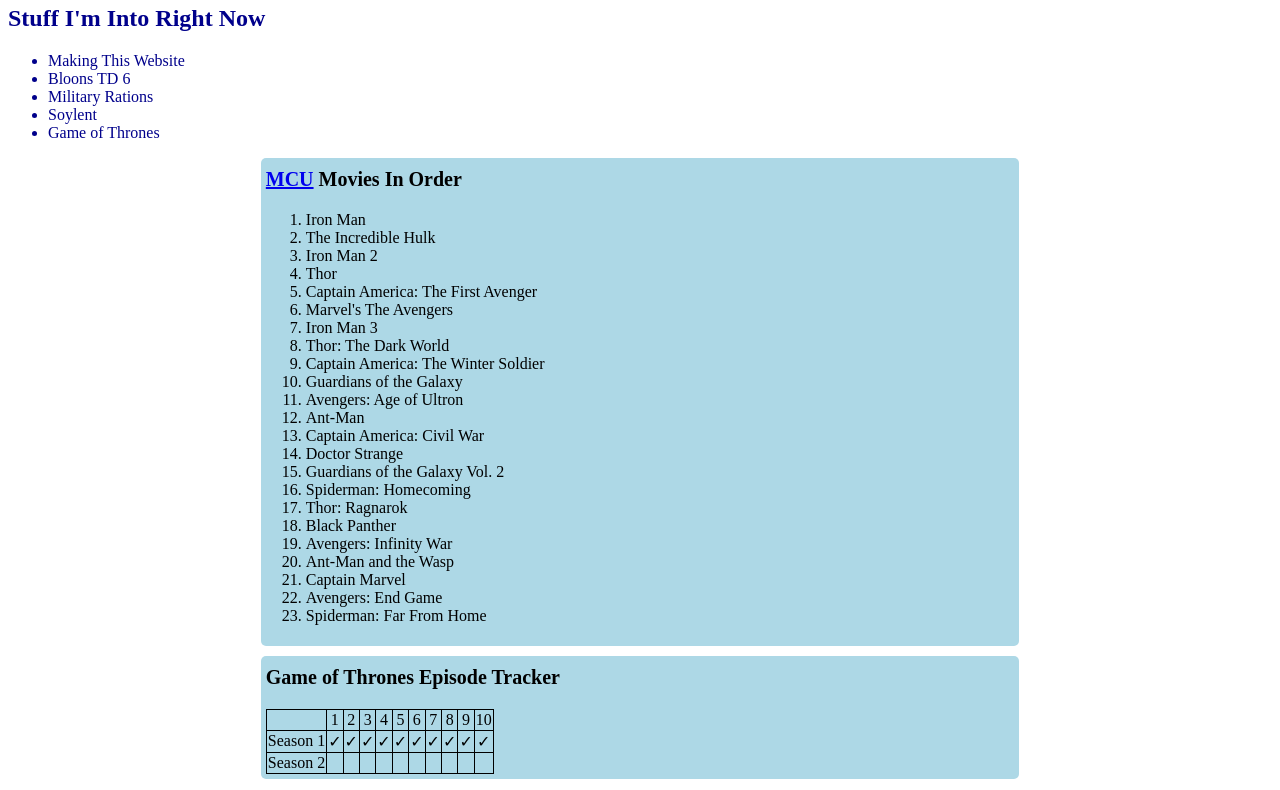
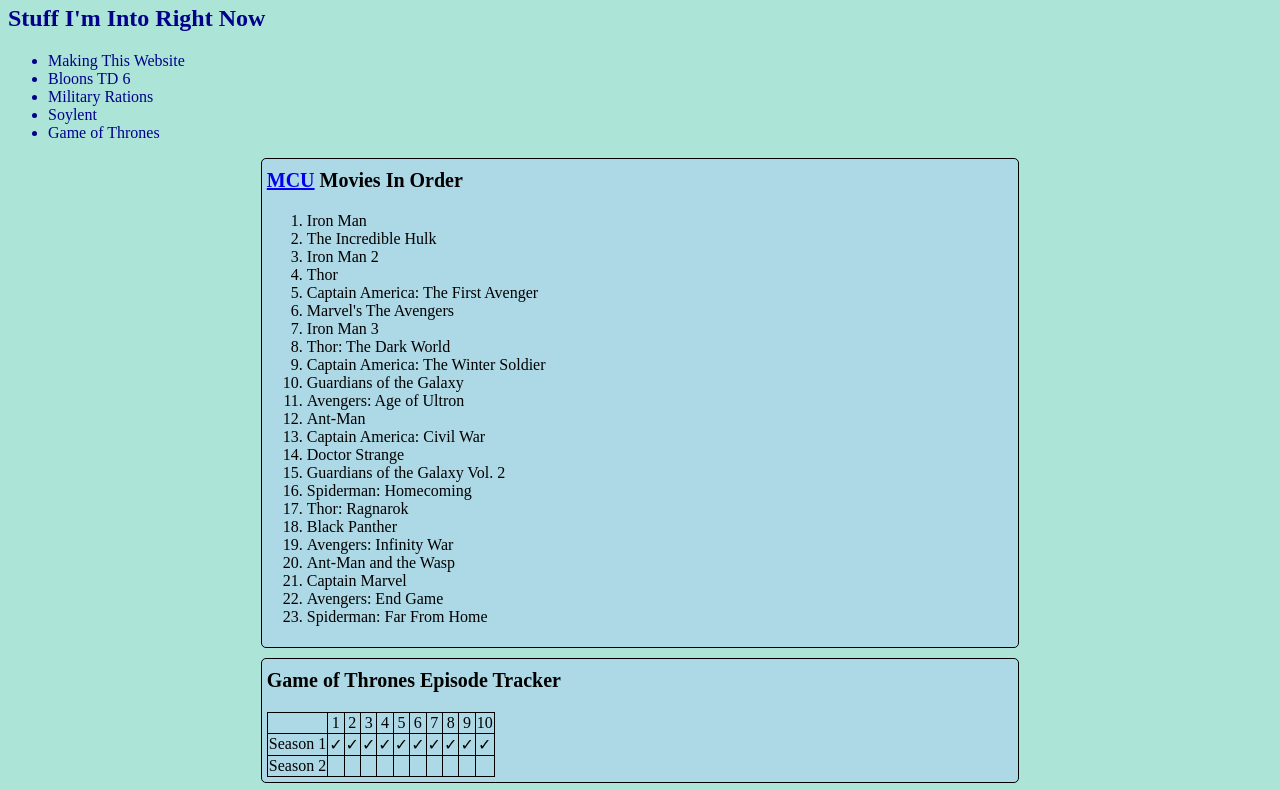
Before and after one commit to theshortengi/MyWebsite, a plain HTML site: page index.html in a window 1280 px wide. Shown: the part 203-993 px from the top of the page. Drawn offline with Linux system fonts and the light colour scheme.

Commit message:
-add background color -add borders to blog posts

```diff
--- a/CSS/index.css
+++ b/CSS/index.css
@@ -1,5 +1,8 @@
 #quote{
     text-align: right;
+}
+body{
+    background-color: #ace5d7;
 }
 #title{
     font-size: 50px;
@@ -28,6 +31,7 @@
     background-color: lightblue;
     border-radius: 5px;
     padding: 5px;
+    border: 1px solid black;
 }
 .blog-post-header{
     font-size: 20px;
```
